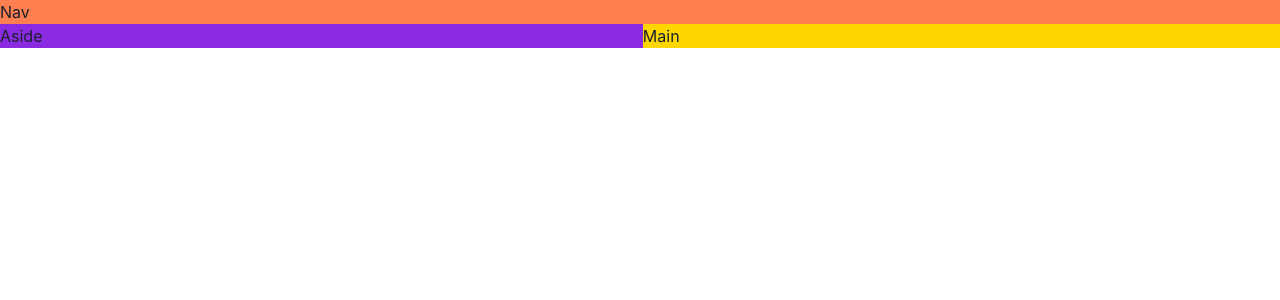
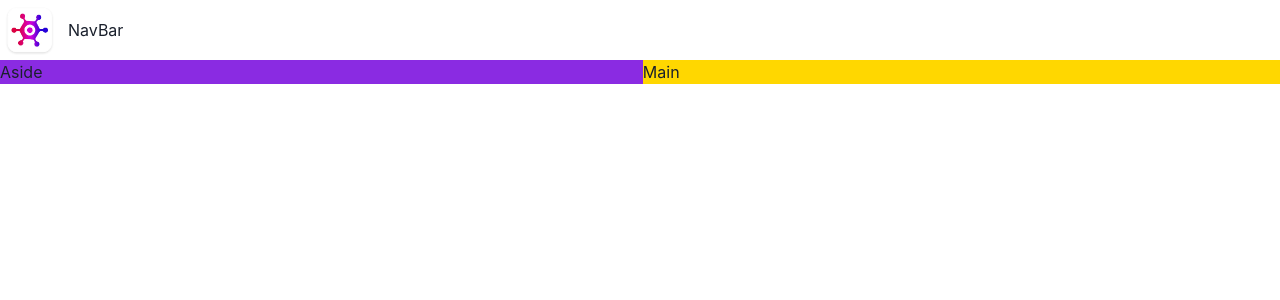
Before and after one commit to Nel4Nelson/Game-hub, a React (Vite) app: page / in a window 1280 px wide. Shown: the top 300 px of the page. Built offline with nearby package versions, Linux system fonts and the light colour scheme.

Commit message:
build a navbar

```diff
--- a/src/App.tsx
+++ b/src/App.tsx
@@ -1,4 +1,5 @@
 import { Grid, GridItem, Show } from "@chakra-ui/react";
+import NavBar from "./components/NavBar";
 
 const App = () => {
   return (
@@ -9,8 +10,8 @@
           lg: `"nav nav" "aside main"`,
         }}
       >
-        <GridItem area="nav" bg="coral">
-          Nav
+        <GridItem area="nav">
+          <NavBar />
         </GridItem>
         <Show above="lg">
           <GridItem area="aside" bg="blueviolet">
--- /dev/null
+++ b/src/components/NavBar.tsx
@@ -0,0 +1,14 @@
+import { HStack, Image, Text } from "@chakra-ui/react"
+import logo from '../assets/logo.webp';
+
+
+const NavBar = () => {
+  return (
+    <HStack>
+        <Image src={logo} boxSize="60px"/>
+        <Text>NavBar</Text>
+    </HStack>
+  )
+}
+
+export default NavBar
```
Also changed, not shown: src/assets/logo.webp (added).
